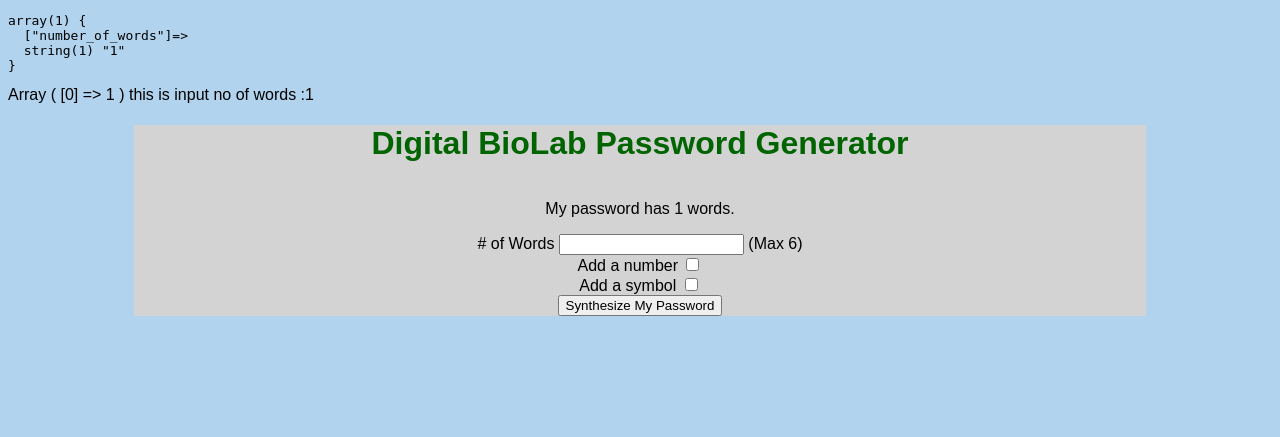
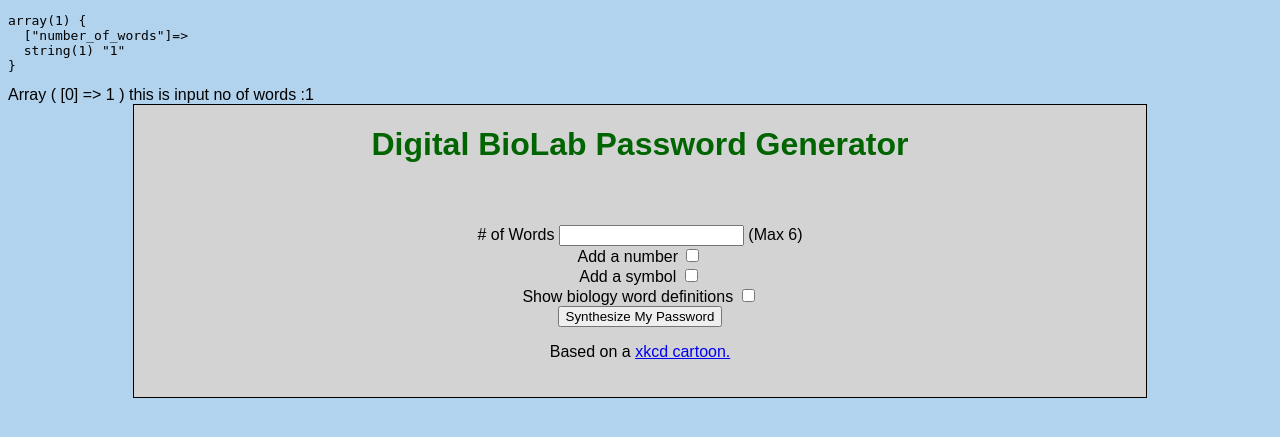
Before and after one commit to rsimpson3/p2, a PHP site: page /?number_of_words=1 in a window 1280 px wide. Shown: the top 437 px of the page. Run offline with PHP 8.4, Linux system fonts and the light colour scheme.

Commit message:
Add biology word definition display.

```diff
--- a/index.php
+++ b/index.php
@@ -36,13 +36,16 @@ ini_set('display_errors', 1);
                         } ?>
                     </tr>
                 </table>
-
             </div>
-            <!-- show/hide class if valid entry needed -->
-            <p class="pwdfeedback">
-                My password has <?php echo $word_count ?> words.
-
-            </p>
+            <!-- display biology password and definition -->
+            <div class="define">
+                <?php
+                if (array_key_exists('define', $_GET)) {
+                    foreach ($rand_keys AS $keys => $value) { ?>
+                        <p> <?php echo $bio_passwords[$value] ?> : <?php echo $bio_definitions[$value]; ?> </p> <?php
+                    }
+                } ?>
+            </div>
 
             <form action="index.php" method="GET">
                 <label for='number_of_words'># of Words</label>
@@ -50,9 +53,12 @@ ini_set('display_errors', 1);
     				<br>
                 Add a number <input type="checkbox" name='number'> <br>
                 Add a symbol <input type="checkbox" name='symbol'> <br>
+                Show biology word definitions <input type="checkbox" name='define'> <br>
                 <input type='submit' value='Synthesize My Password'>
             </form
         </div>
-
+        <footer>
+            <p> Based on a <a href="http://xkcd.com/936/"> xkcd cartoon.</a> </p>
+        </footer>
     </body>
 </html>
--- a/logic.php
+++ b/logic.php
@@ -20,21 +20,45 @@ $bio_passwords = Array (
     'cholesterol',
     'purines',
     'catabolism',
-    'evolution',
+    'macroevolution',
     'biogeography',
     'population',
     'gene',
     'dna',
     'mutation',
     'cline',
-    'heterozygote',
+    'homozygous',
     'speciation',
-    'isolation',
+    'polyploidy',
     'genus',
     'bacilli',
     'taxis',
     'methanogens',
     'biome'
+);
+
+// Biology word definitions
+$bio_definitions = Array (
+    'Carbohydrate component of plant cell walls.',
+    'Extremely branched polymer of glucose.',
+    'Steroid common in cell membranes, also in many hormones.',
+    'Bases with a double-ring structure.',
+    'Metabolic pathways that break down molecules, releasing energy.',
+    'Evolutionary change above the species level.',
+    'Geographic distribution of species.',
+    'Group of individuals of the same species living in the same area.',
+    'a unit of heredity that is transferred from a parent to offspring and is held to determine some characteristic of the offspring.',
+    'deoxyribonucleic acid, a self-replicating material present in nearly all living organisms as the main constituent of chromosomes.',
+    'Changes in the nucleotide sequence in DNA.',
+    'A graded change in a trait along a geographic axis.',
+    'An organism having a pair of identical alleles for a character, either dominant or recessive.',
+    'Origin of new species and the source of biological diversity.',
+    'In plants, the result of an extra set of chromosomes during cell division.',
+    'First part of scientific name.',
+    'Rod-shaped bacteria.',
+    'Movement toward or away from a stimulus.',
+    'Archaea that release methane, a greenhouse gas.',
+    'Major types of ecological association that occupy broad geographic regions.'
 );
 
 // Symbol array values
--- a/styles.css
+++ b/styles.css
@@ -28,9 +28,19 @@ table.center {
 	float: none;
 	background-color: lightgray;
     text-align: center;
+    border: solid 1pt;
+    padding-bottom: 20px;
 }
 
 .pwdbox {
     font-size: 2em;
     font-weight: bold;
 }
+
+.define {
+    padding: 20px;
+}
+
+.define p {
+    text-align: left;
+}
```
Also changed, not shown: README.md.
